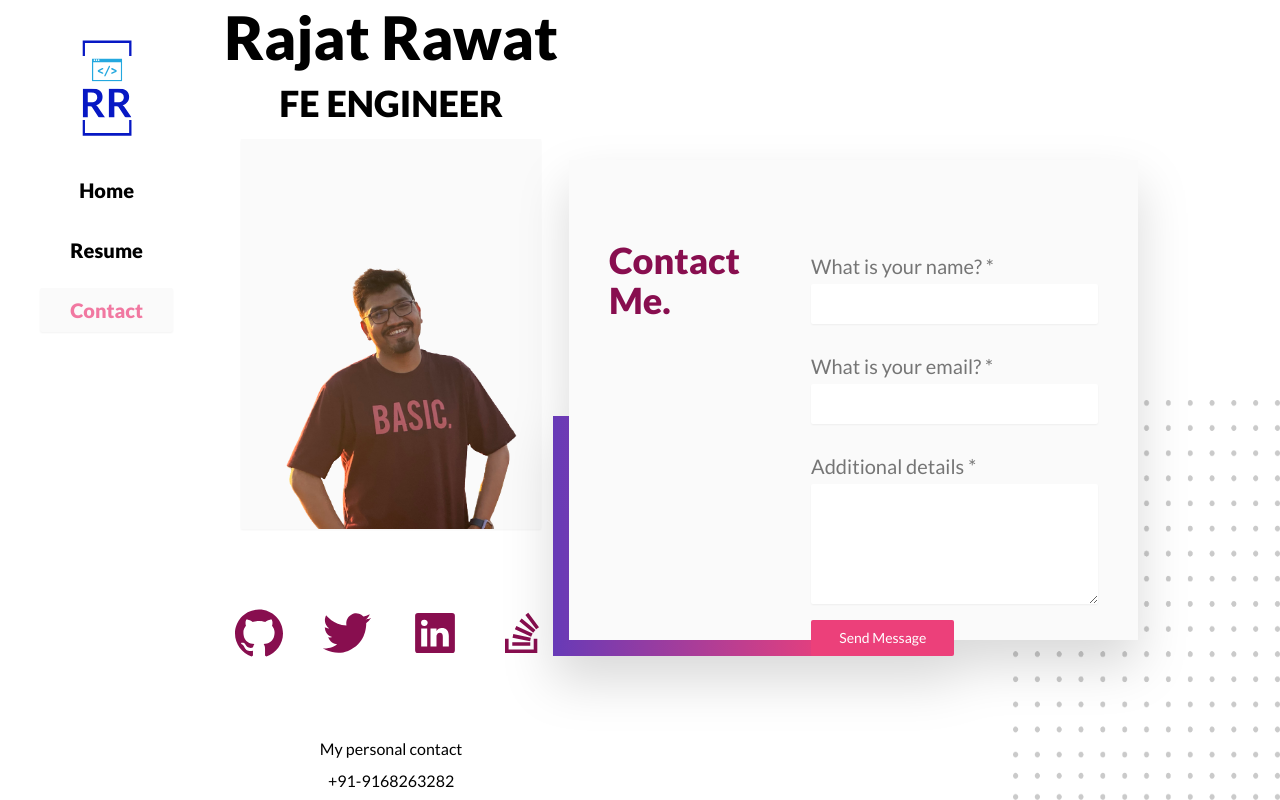
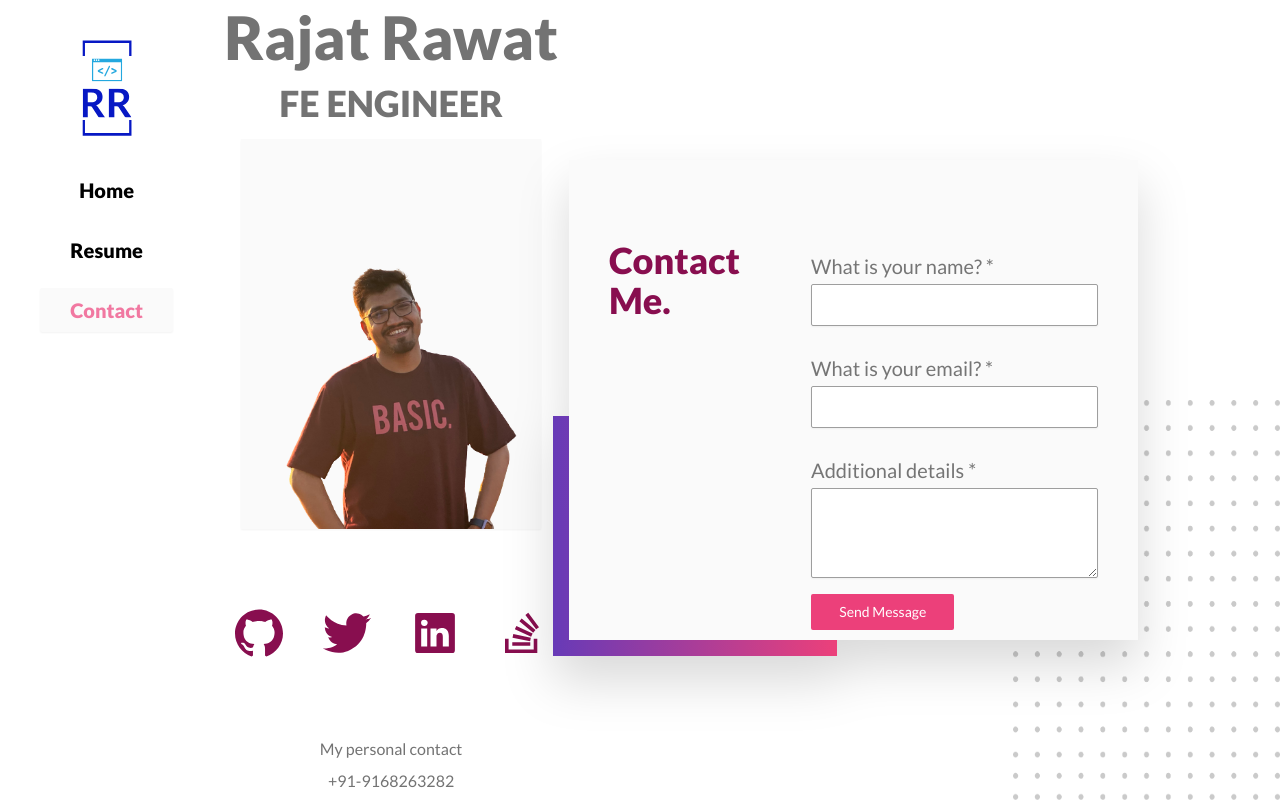
Before and after one commit to rajatrawataku1/web_weaver, a Next.js app: page /contact in a window 1280 px wide. Built offline with nearby package versions, Linux system fonts and the light colour scheme.

Commit message:
feat: adding EmailJs integration to webapp

```diff
--- a/package.json
+++ b/package.json
@@ -9,6 +9,7 @@
     "lint": "next lint"
   },
   "dependencies": {
+    "@emailjs/browser": "^3.11.0",
     "@types/node": "20.4.7",
     "@types/react": "18.2.18",
     "@types/react-dom": "18.2.7",
@@ -20,7 +21,8 @@
     "react": "18.2.0",
     "react-dom": "18.2.0",
     "tailwindcss": "3.3.3",
-    "typescript": "5.1.6"
+    "typescript": "5.1.6",
+    "@tailwindcss/forms": "^0.5.4"
   },
   "devDependencies": {
     "husky": "^8.0.3",
--- /dev/null
+++ b/src/app/constants.ts
@@ -0,0 +1,5 @@
+export const EMAIL_JS = {
+  SERVICE_KEY: 'service_6ivkjys',
+  PUBLIC_KEY: 'bq01ZeUTCablMeO12',
+  TEMPLATE_ID: 'template_x0qznwr',
+};
--- a/src/app/contact/page.tsx
+++ b/src/app/contact/page.tsx
@@ -1,4 +1,6 @@
 'use client';
+
+import Script from 'next/script';
 
 import { useCallback } from 'react';
 import Image from 'next/image';
@@ -11,16 +13,43 @@ import {
   StackOverflowIcon,
   TwitterIcon,
 } from '../components/SvgComponents';
+import { EMAIL_JS } from '../constants';
 import Dots from '../../../public/assets/images/Dots.png';
 
 function Contact() {
   const formSubmitHandler = useCallback((e: React.FormEvent) => {
     e.preventDefault();
     e.stopPropagation();
-    const formValues = e.target.values;
+
+    const sender_email = e.target.email.value;
+    const from_name = e.target.name.value;
+    const information = e.target['additional-details'].value;
+
+    window.emailjs
+      .send(EMAIL_JS.SERVICE_KEY, EMAIL_JS.TEMPLATE_ID, {
+        from_name,
+        information,
+        sender_email,
+      })
+      .then(
+        function (response) {
+          console.log('SUCCESS!', response.status, response.text);
+        },
+        function (error) {
+          console.log('FAILED...', error);
+        }
+      );
   }, []);
 
   return (
+    <>
+      <Script
+        src="https://cdn.jsdelivr.net/npm/@emailjs/browser@3/dist/email.min.js"
+        strategy="afterInteractive"
+        onLoad={() => {
+          window.emailjs.init(EMAIL_JS.PUBLIC_KEY);
+        }}
+      />
       <div className="relative w-full h-full flex">
         <div className="flex flex-col h-full w-1/3 font-sans items-center justify-center gap-20">
           <div className="flex flex-col items-center justify-center gap-4">
@@ -45,7 +74,9 @@ function Contact() {
             <StackOverflowIcon className="fill-primaryDark h-12 w-12" />
           </div>
           <div className="flex flex-col items-center justify-center gap-2">
-          <div className="text-1xl text-textDisable2">My personal contact</div>
+            <div className="text-1xl text-textDisable2">
+              My personal contact
+            </div>
             <div className="text-1xl text-textDisable2">+91-9168263282</div>
           </div>
         </div>
@@ -76,6 +107,7 @@ function Contact() {
                       required
                       type="text"
                       className="mt-1 block w-full rounded-sm border-textDisabled shadow-sm focus:border-primaryMain placeholder:text-textSecondary"
+                      name="name"
                     />
                   </label>
 
@@ -87,6 +119,7 @@ function Contact() {
                       required
                       type="email"
                       className="mt-1 block w-full rounded-sm border-textDisabled shadow-sm focus:border-primaryMain placeholder:text-textSecondary"
+                      name="email"
                     />
                   </label>
 
@@ -98,6 +131,7 @@ function Contact() {
                       required
                       className="mt-1 block w-full rounded-sm border-textDisabled shadow-sm focus:border-primaryMain placeholder:text-textSecondary"
                       rows={3}
+                      name="additional-details"
                     ></textarea>
                   </label>
 
@@ -113,6 +147,7 @@ function Contact() {
           </div>
         </div>
       </div>
+    </>
   );
 }
 
--- a/tailwind.config.js
+++ b/tailwind.config.js
@@ -32,8 +32,9 @@ module.exports = {
       textPrimary: '#212121',
       textSecondary: '#757575',
       textDisabled: '#9e9e9e',
+      textDisable2: '#737373',
       textSecondaryDarkMode: '#ffffff',
     },
   },
-  plugins: [],
+  plugins: [require('@tailwindcss/forms')],
 };
```
Also changed, not shown: 1 other file (tests, documents, lock files or other folders). Lines whose indentation alone changed are shown as unchanged.
